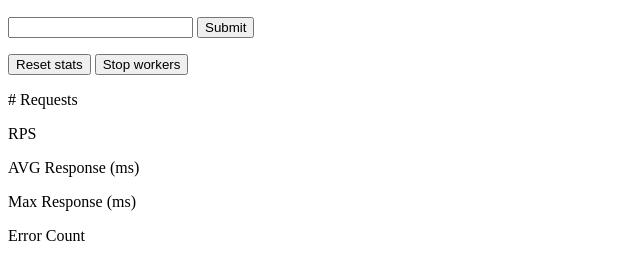
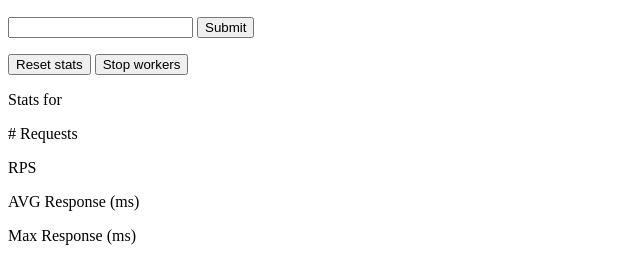
Before and after one commit to janelia-flyem/DVIDBench, a Flask app: template dvidbench/templates/index.html in a window 1280 px wide. Shown: the part 117-378 px from the top of the page, without its empty margins (0-640 px from the left). Run offline with Flask 2, Linux system fonts and the light colour scheme; the template is opened without the code that fills it, so the values that code supplies are empty.

Commit message:
Fixed console reporting wrong stats on auto update
The console was reporting the stats for a single url instead of the total
when auto updating. This made the numbers look very wrong.

```diff
--- a/dvidbench/static/js/main.js
+++ b/dvidbench/static/js/main.js
@@ -27,8 +27,8 @@
           // update the DOM with the new data.
           $('.workers').text(data.workers);
           $('.clients').text(data.clients);
-          for (var stat in data.stats[1]) {
-            $('.'+ stat).text(data.stats[1][stat])
+          for (var stat in data.stats[data.stats.length - 1]) {
+            $('.'+ stat).text(data.stats[data.stats.length -1][stat])
           }
         });
       }
--- a/dvidbench/templates/index.html
+++ b/dvidbench/templates/index.html
@@ -21,6 +21,8 @@
     <button class="reset">Reset stats</button>
     <button class="stop">Stop workers</button>
 
+    <p> Stats for <span class="name">{{stats.name}}</span></p>
+
     <p># Requests <span class="num_requests">{{stats.num_requests}}</span></p>
     <p>RPS <span class="current_rps">{{stats.current_rps}}</span></p>
     <p>AVG Response (ms) <span class="avg_response_time">{{stats.avg_response_time}}</p>
```
